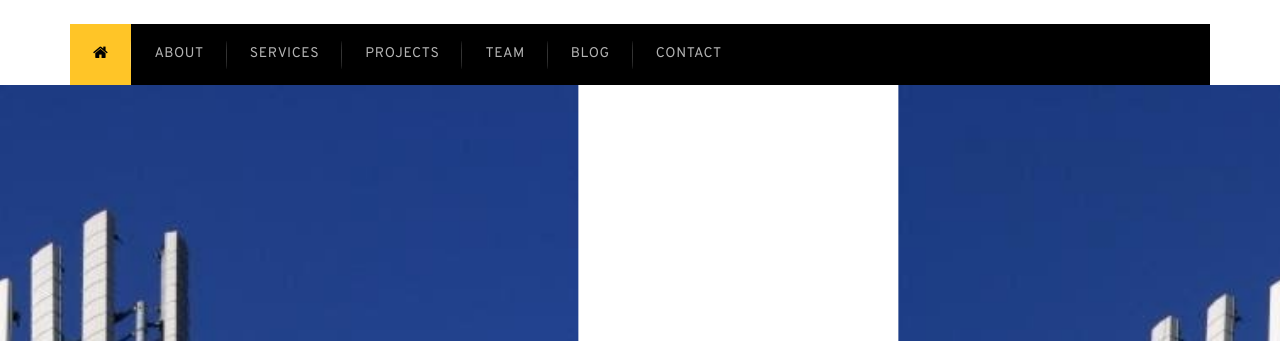
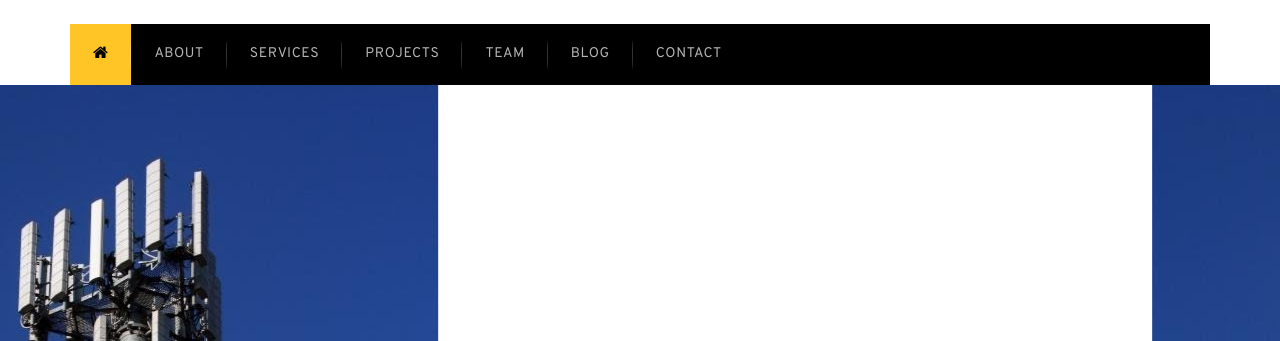
Before and after one commit to Yegan/produxon, a plain HTML site: page index.html in a window 1280 px wide. Shown: the part 162-503 px from the top of the page. Drawn offline with Linux system fonts and the light colour scheme; some packages are replaced by stand-ins of ours; a script that the page names is missing.

Commit message:
picture resized

```diff
--- a/css/style.css
+++ b/css/style.css
@@ -301,8 +301,6 @@ input.tv-search-field{
 }
 .tv-slider-img img{
   margin: 0 auto;
-  width: 75%;
-  height: 25%;
 }
 
 .tv-slider .tv-slider-img{
```
